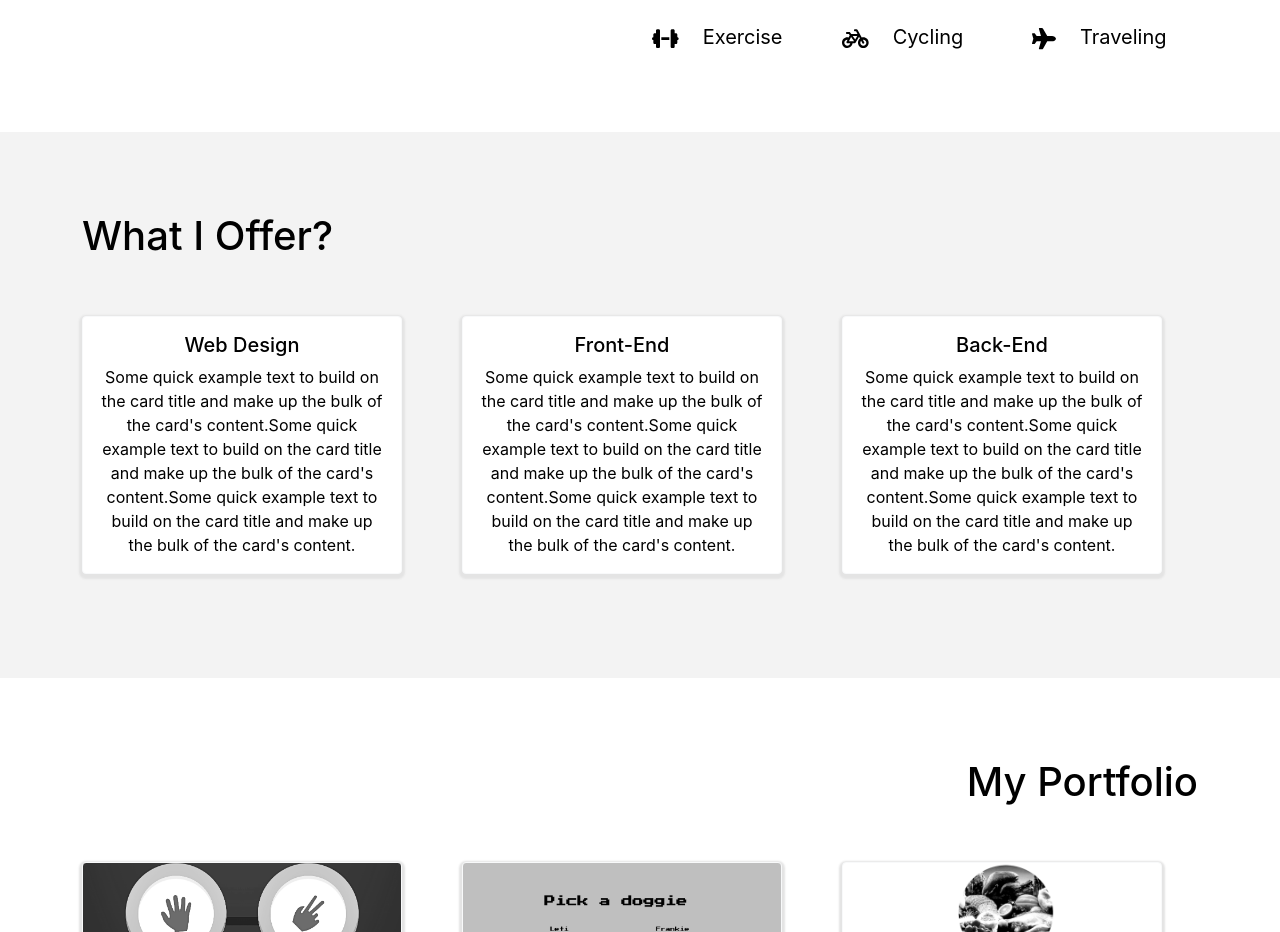
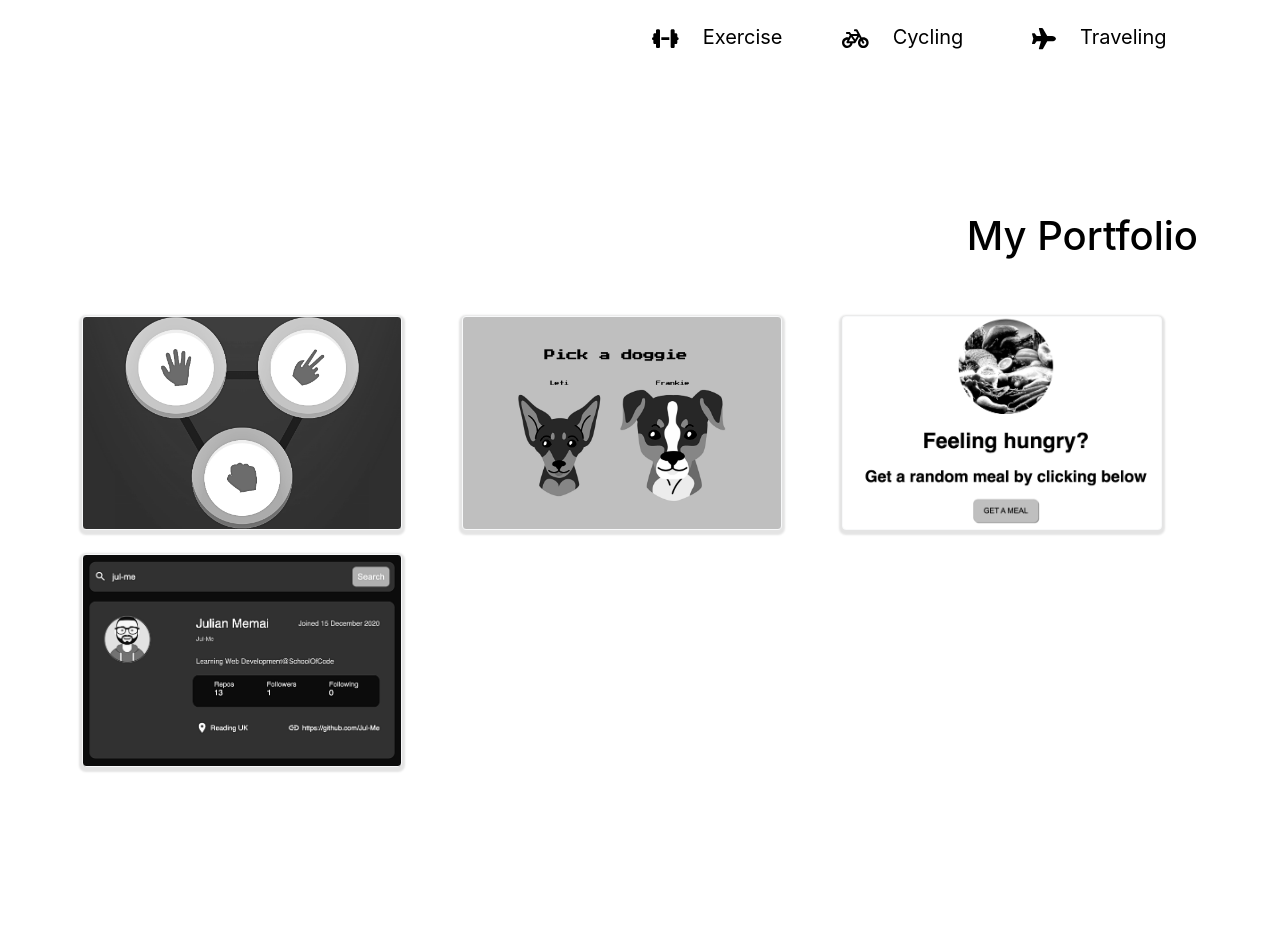
Before and after one commit to Jul-Me/My-Website, a React (Create React App) app: page / in a window 1280 px wide. Shown: the part 1040-1972 px from the top of the page. After the commit the page ends 1911 px from the top, so only its background shows below. Built offline with nearby package versions, Linux system fonts and the light colour scheme.

Commit message:
refactor: Removed service component for now

```diff
--- a/src/App.tsx
+++ b/src/App.tsx
@@ -2,7 +2,6 @@ import React from 'react';
 import Nav from './components/Nav/Nav';
 import Hero from './components/Hero/Hero';
 import AboutMe from './components/AboutMe/AboutMe';
-import Service from './components/Service/Service';
 import Portfolio from './components/Portfolio/Portfolio';
 import './App.scss';
 
@@ -12,7 +11,6 @@ function App(): JSX.Element {
       <Nav />
       <Hero />
       <AboutMe />
-      <Service />
       <Portfolio />
     </div>
   );
--- a/src/components/Service/Service.scss
+++ /dev/null
@@ -1,13 +0,0 @@
-@import '/src/index.scss';
-
-.service {
-  background-color: $secondary-color;
-  @extend .section-gutter;
-
-  &-cards {
-    text-align: center;
-    align-content: center;
-    box-shadow: 0px 2px 2px 3px #e4e4e4;
-    width: 20rem;
-  }
-}
--- a/src/components/Service/Service.tsx
+++ /dev/null
@@ -1,41 +0,0 @@
-import React from 'react';
-import { Card, Col, Container, Row } from 'react-bootstrap';
-import './Service.scss';
-
-function Service(): JSX.Element {
-  const webDesignText = `Some quick example text to build on the card title and make up the bulk of the card's content.Some
-  quick example text to build on the card title and make up the bulk of the card's content.Some quick
-  example text to build on the card title and make up the bulk of the card's content.`;
-  const frontEndText = webDesignText;
-  const backEndText = webDesignText;
-
-  const renderCard = (title: string, text: string) => (
-    <Col>
-      <Card className="service-cards" border="light">
-        <Card.Body>
-          <Card.Title>{title}</Card.Title>
-          <Card.Text>{text}</Card.Text>
-        </Card.Body>
-      </Card>
-      <br />
-    </Col>
-  );
-
-  return (
-    <div className="service">
-      <Container>
-        <Row className="mb-5">
-          <h1>What I Offer?</h1>
-        </Row>
-
-        <Row>
-          {renderCard('Web Design', webDesignText)}
-          {renderCard('Front-End', frontEndText)}
-          {renderCard('Back-End', backEndText)}
-        </Row>
-      </Container>
-    </div>
-  );
-}
-
-export default Service;
```
